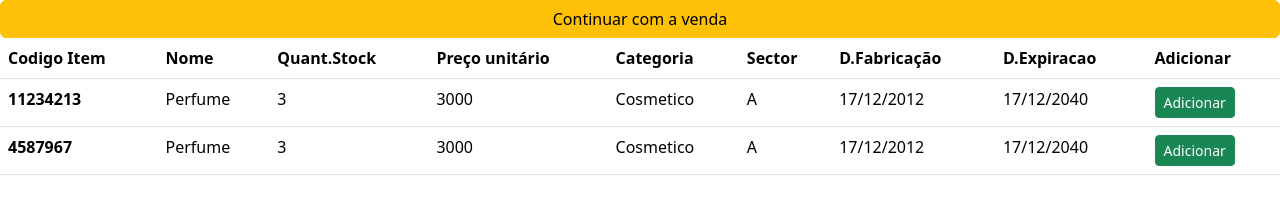
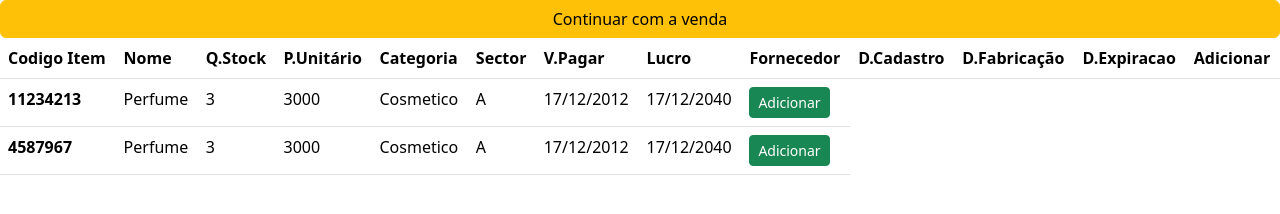
Before and after one commit to Vicente-jpro/venx-template, a plain HTML site: page itens-index.html in a window 1280 px wide. Drawn offline with nearby package versions, Linux system fonts and the light colour scheme.

Commit message:
Quantity in stock changed

```diff
--- a/itens-index.html
+++ b/itens-index.html
@@ -19,10 +19,14 @@
                   <tr>
                     <th scope="col">Codigo Item</th>
                     <th scope="col">Nome</th>
-                    <th scope="col">Quant.Stock</th>
-                    <th scope="col">Preço unitário</th>
+                    <th scope="col">Q.Stock</th>
+                    <th scope="col">P.Unitário</th>
                     <th scope="col">Categoria</th>
                     <th scope="col">Sector</th>
+                    <th scope="col">V.Pagar</th>
+                    <th scope="col">Lucro</th>
+                    <th scope="col">Fornecedor</th>
+                    <th scope="col">D.Cadastro</th>
                     <th scope="col">D.Fabricação</th>
                     <th scope="col">D.Expiracao</th>
                     <th scope="col">Adicionar</th>
```
